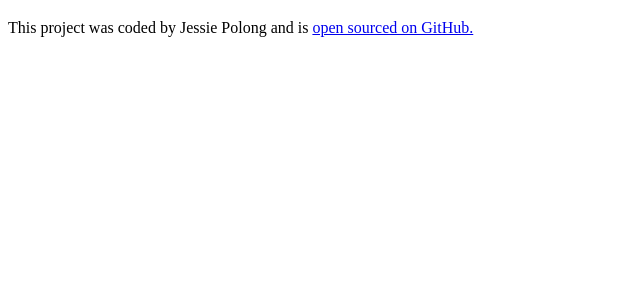
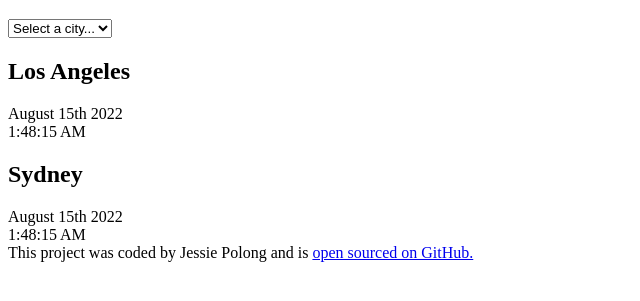
Before and after one commit to Comet429/world-clock, a plain HTML site: page index.html in a window 1280 px wide. Shown: the part 61-362 px from the top of the page, without its empty margins (0-640 px from the left). Drawn offline with Linux system fonts and the light colour scheme.

Commit message:
Added basic HTML

```diff
--- a/index.html
+++ b/index.html
@@ -7,7 +7,28 @@
     <title>World Clock</title>
 </head>
 <body>
-    <h1>World Clock</h1>
+    <div class="container">
+      <h1>World Clock</h1>
+
+      <select>
+        <option value="">Select a city...</option>
+        <option value=""></option>
+        <option value=""></option>
+        <option value=""></option>
+        <option value=""></option>
+      </select>
+
+      <div class="city">
+       <h2>Los Angeles</h2>
+       <div class="date">August 15th 2022</div>
+       <div class="time">1:48:15 AM</div>
+      </div>
+      <div class="city">
+       <h2>Sydney</h2>
+       <div class="date">August 15th 2022</div>
+       <div class="time">1:48:15 AM</div>
+      </div>
+    </div>
     <footer>
         This project was coded by Jessie Polong and is <a href="https://github.com/Comet429/world-clock" target="_blank"> open sourced on GitHub.</a>
     </footer>
```
